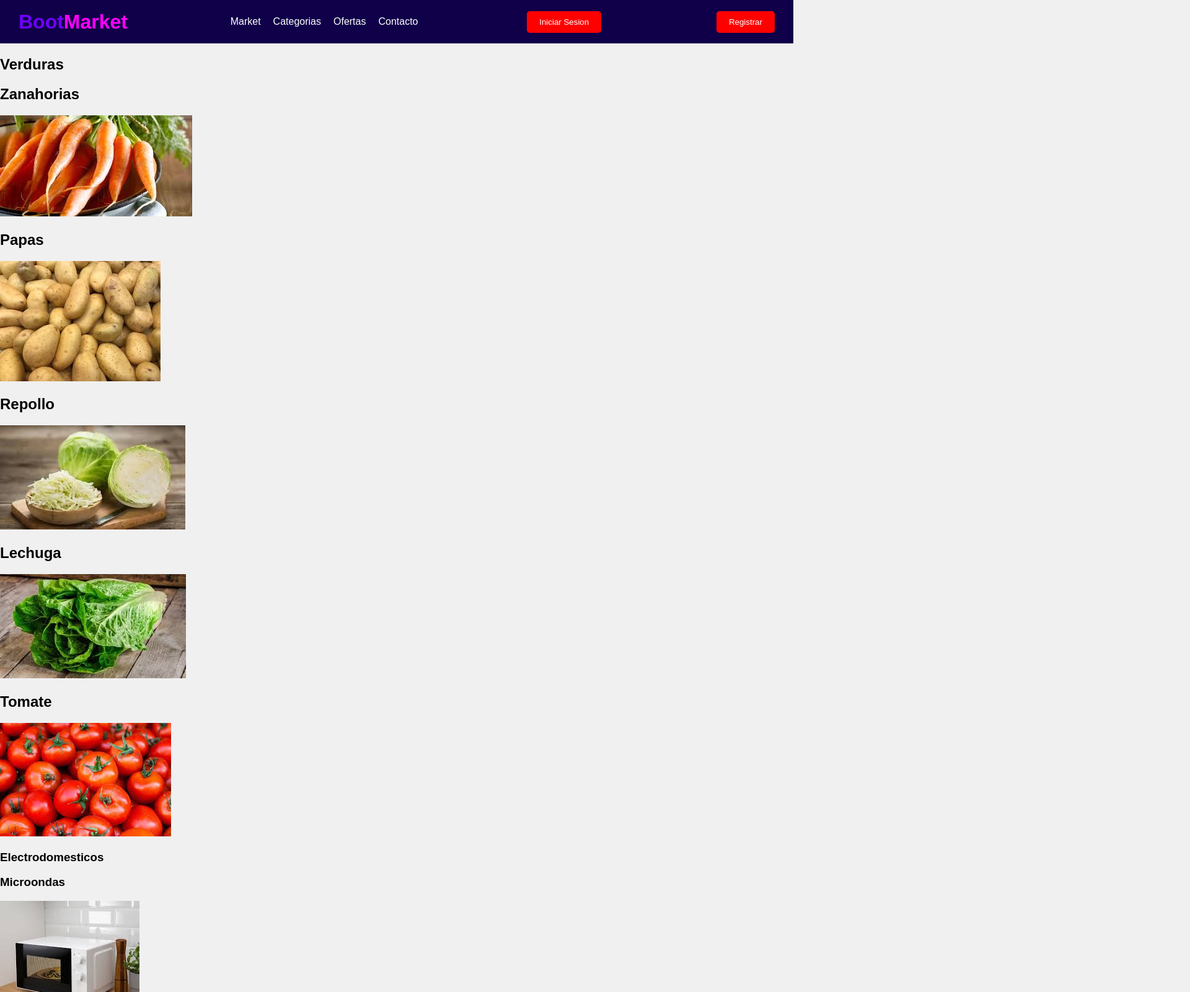
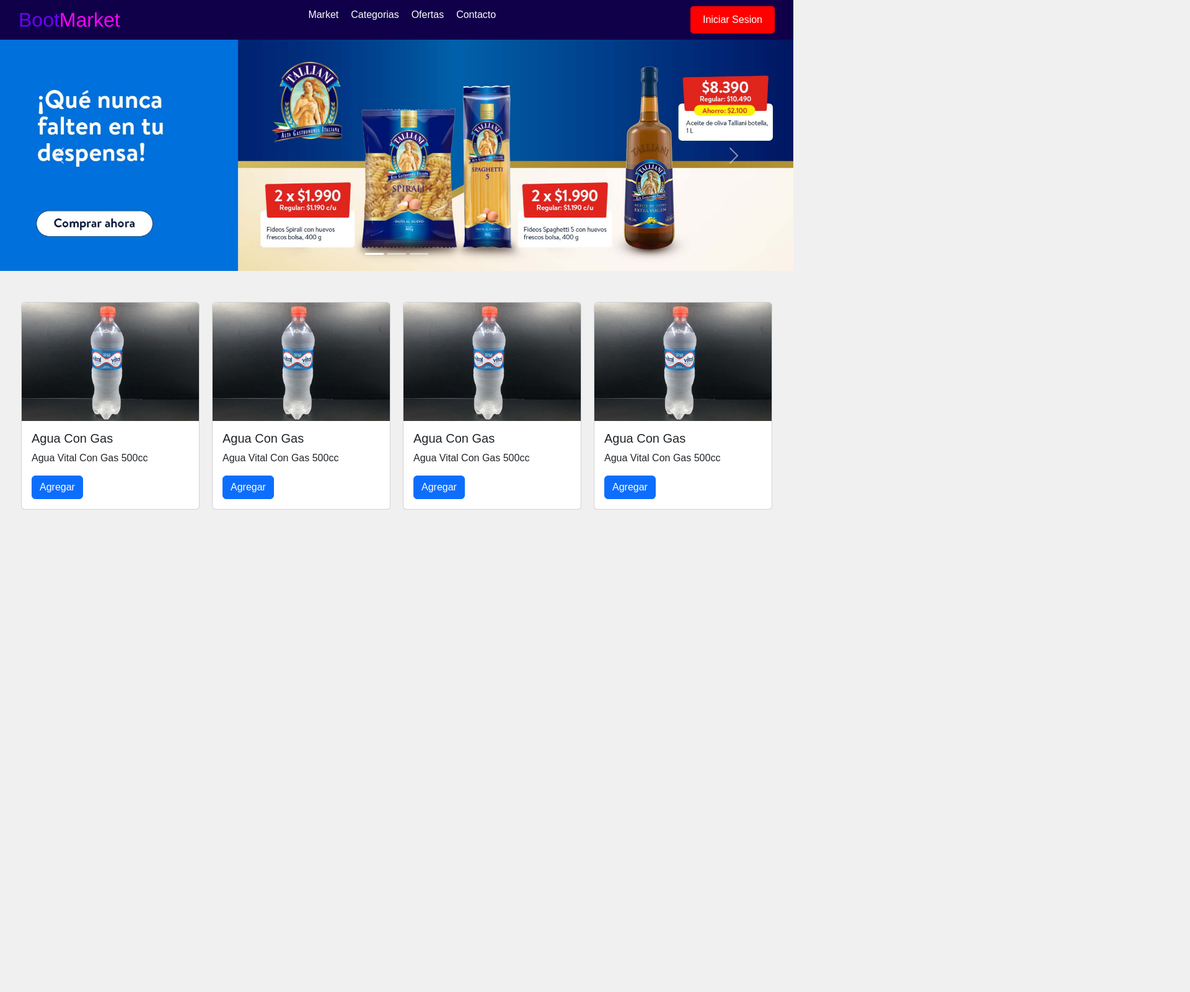
Before and after one commit to JavierParedesDev/market, a plain HTML site: page index.html in a window 1280 px wide. Shown: the top 1600 px of the page at 62% size, 1920 px wide, since content can reach past the window. After the commit the page ends 842 px from the top, so only its background shows below. Drawn offline with nearby package versions, Linux system fonts and the light colour scheme.

Commit message:
agregados

```diff
--- a/css/style.css
+++ b/css/style.css
@@ -80,3 +80,19 @@ nav button a{
     color: #fff;
     text-decoration: none;
 }
+
+.productos{
+    display: flex;
+    flex-wrap: wrap;
+    justify-content: center;
+    gap: 20px;
+    padding: 20px;
+    margin-top: 30px;
+}
+.productos .card{
+    transition: all .5s;
+   &:hover{
+    box-shadow: 0 0 10px rgba(0,0,0,0.5);
+    transform: scale(1.05);
+   }
+}
--- a/index.html
+++ b/index.html
@@ -3,6 +3,7 @@
 <head>
     <meta charset="UTF-8">
     <meta name="viewport" content="width=device-width, initial-scale=1.0">
+    <link href="https://cdn.jsdelivr.net/npm/bootstrap@5.3.3/dist/css/bootstrap.min.css" rel="stylesheet" integrity="sha384-QWTKZyjpPEjISv5WaRU9OFeRpok6YctnYmDr5pNlyT2bRjXh0JMhjY6hW+ALEwIH" crossorigin="anonymous">
     <link rel="stylesheet" href="css/style.css">
     <title>Document</title>
 </head>
@@ -16,147 +17,78 @@
             <li><a href="contacto.php">Contacto</a></li>
         </ul>
         <button><a href="#">Iniciar Sesion</a></button>
-        <button><a href="#">Registrar</a></button>
 
     </nav>
-        <section>
-            <header>
-                <h1>
-                    Verduras
-                </h1>
+    <div class="Container-Principal">
+        <div>
+            <div id="carouselExampleIndicators" class="carousel slide">
+                <div class="carousel-indicators">
+                  <button type="button" data-bs-target="#carouselExampleIndicators" data-bs-slide-to="0" class="active" aria-current="true" aria-label="Slide 1"></button>
+                  <button type="button" data-bs-target="#carouselExampleIndicators" data-bs-slide-to="1" aria-label="Slide 2"></button>
+                  <button type="button" data-bs-target="#carouselExampleIndicators" data-bs-slide-to="2" aria-label="Slide 3"></button>
+                </div>
+                <div class="carousel-inner">
+                  <div class="carousel-item active">
+                    <img src="img/1712148871713-clujt8cgx2zgixsr5whjrjhxa.jpg" class="d-block w-100" alt="...">
+                  </div>
+                  <div class="carousel-item">
+                    <img src="img/1712149528376-clujtmf5k3vjkybrgl3ezjfov.jpg" class="d-block w-100" alt="...">
+                  </div>
+                  <div class="carousel-item">
+                    <img src="img/1712235969103-clul9358v1i0hw5r5fyavj75y.jpg" class="d-block w-100" alt="...">
+                  </div>
+                </div>
+                <button class="carousel-control-prev" type="button" data-bs-target="#carouselExampleIndicators" data-bs-slide="prev">
+                  <span class="carousel-control-prev-icon" aria-hidden="true"></span>
+                  <span class="visually-hidden">Previous</span>
+                </button>
+                <button class="carousel-control-next" type="button" data-bs-target="#carouselExampleIndicators" data-bs-slide="next">
+                  <span class="carousel-control-next-icon" aria-hidden="true"></span>
+                  <span class="visually-hidden">Next</span>
+                </button>
+              </div>
+        </div>
+        <div>
+            <h1></h1>
+        </div>
 
-                <div>
-                    <h1>
-                       Zanahorias
-                    </h1>
-                        <img src="img/images.jpg" alt="">
+        <div class="productos">
+            <div class="card" style="width: 18rem;">
+                <img src="img/agua.jpg" class="card-img-top" alt="...">
+                <div class="card-body">
+                  <h5 class="card-title">Agua Con Gas</h5>
+                  <p class="card-text">Agua Vital Con Gas 500cc</p>
+                  <a href="#" class="btn btn-primary">Agregar</a>
                 </div>
+              </div>
+              <div class="card" style="width: 18rem;">
+                <img src="img/agua.jpg" class="card-img-top" alt="...">
+                <div class="card-body">
+                  <h5 class="card-title">Agua Con Gas</h5>
+                  <p class="card-text">Agua Vital Con Gas 500cc</p>
+                  <a href="#" class="btn btn-primary">Agregar</a>
+                </div>
+              </div>
+              <div class="card" style="width: 18rem;">
+                <img src="img/agua.jpg" class="card-img-top" alt="...">
+                <div class="card-body">
+                  <h5 class="card-title">Agua Con Gas</h5>
+                  <p class="card-text">Agua Vital Con Gas 500cc</p>
+                  <a href="#" class="btn btn-primary">Agregar</a>
+                </div>
+              </div>
+              <div class="card" style="width: 18rem;">
+                <img src="img/agua.jpg" class="card-img-top" alt="...">
+                <div class="card-body">
+                  <h5 class="card-title">Agua Con Gas</h5>
+                  <p class="card-text">Agua Vital Con Gas 500cc</p>
+                  <a href="#" class="btn btn-primary">Agregar</a>
+                </div>
+              </div>
+        </div>
 
-                <div>
-                    <h1>
-                       Papas
-                    </h1>
-                        <img src="img/papas.jpg" alt="">
-                </div>
 
-                <div>
-                    <h1>
-                       Repollo
-                    </h1>
-                        <img src="img/repollo.jpg" alt="">
-                </div>
-
-                <div>
-                    <h1>
-                       Lechuga
-                    </h1>
-                        <img src="img/lechuga.jpg" alt="">
-                </div>
-
-                <div>
-                    <h1>
-                       Tomate
-                    </h1>
-                        <img src="img/tomate.jpg" alt="">
-                </div>
-
-            </header>
-
-        </section>
-
-        <section>
-
-            <section>
-                <header>
-                    <h1>
-                        Electrodomesticos
-                    </h1>
-
-                    <div>
-                        <h1>
-                           Microondas
-                        </h1>
-                            <img src="img/microondas.jpg" alt="">
-                    </div>
-
-                    <div>
-                        <h1>
-                           Lavadora
-                        </h1>
-                            <img src="img/lavadora.jpg" alt="">
-                    </div>
-
-                    <div>
-                        <h1>
-                           Hervidor Electrico
-                        </h1>
-                            <img src="img/hervidor.jpg" alt="">
-                    </div>
-
-                    <div>
-                        <h1>
-                           Horno Electrico
-                        </h1>
-                            <img src="img/hornoelectrico.jpg" alt="">
-                    </div>
-
-                    <div>
-                        <h1>
-                           Refrigerador
-                        </h1>
-                            <img src="img/refrigerador.jpg" alt="">
-                    </div>
-
-                </header>
-
-            </section>
-
-        </section>
-
-        <section>
-            <header>
-                <h1>
-                    Bebestibles
-                </h1>
-
-                <div>
-                    <h1>
-                       Coca-Cola
-                    </h1>
-                        <img src="img/cocacola.jpg" alt="">
-                </div>
-
-                <div>
-                    <h1>
-                       Agua sin gas Vital
-                    </h1>
-                        <img src="img/agua.jpg" alt="">
-                </div>
-
-                <div>
-                    <h1>
-                       Jugo de Piña
-                    </h1>
-                        <img src="img/jugo.jpg" alt="">
-                </div>
-
-                <div>
-                    <h1>
-                       Whisky Jack Daniels
-                    </h1>
-                        <img src="img/jackdaniels.png" alt="">
-                </div>
-
-                <div>
-                    <h1>
-                       Tequila Sombrero Negro
-                    </h1>
-                        <img src="img/sombrero.jpg" alt="">
-                </div>
-
-            </header>
-
-        </section>
-
+    </div>
+    <script src="https://cdn.jsdelivr.net/npm/bootstrap@5.3.3/dist/js/bootstrap.bundle.min.js" integrity="sha384-YvpcrYf0tY3lHB60NNkmXc5s9fDVZLESaAA55NDzOxhy9GkcIdslK1eN7N6jIeHz" crossorigin="anonymous"></script>
 </body>
 </html>
```
Also changed, not shown: img/1712148871713-clujt8cgx2zgixsr5whjrjhxa.jpg (added), img/1712149528376-clujtmf5k3vjkybrgl3ezjfov.jpg (added), img/1712235969103-clul9358v1i0hw5r5fyavj75y.jpg (added), img/bebidas.jpg (added), img/milo.jpg (added), img/quix.jpg (added).
